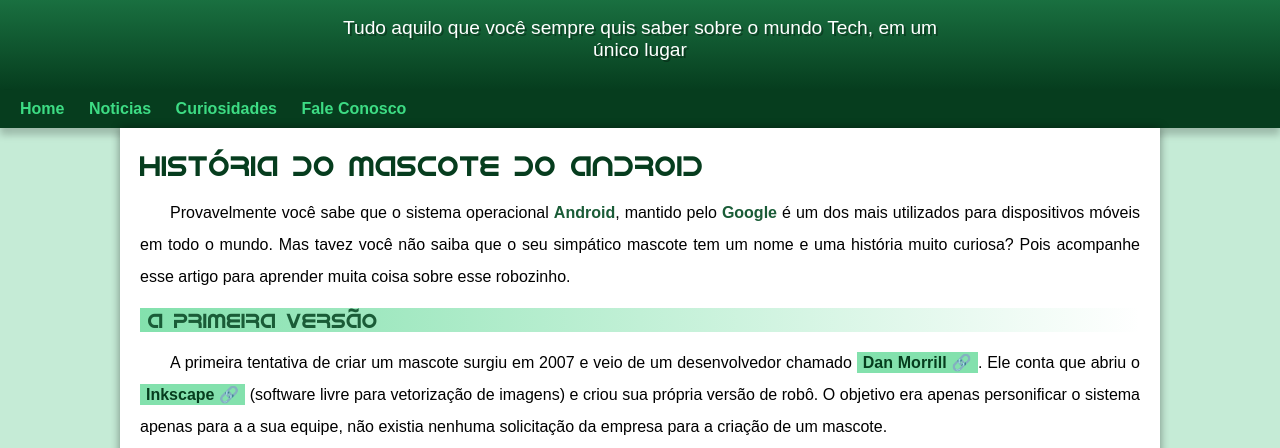
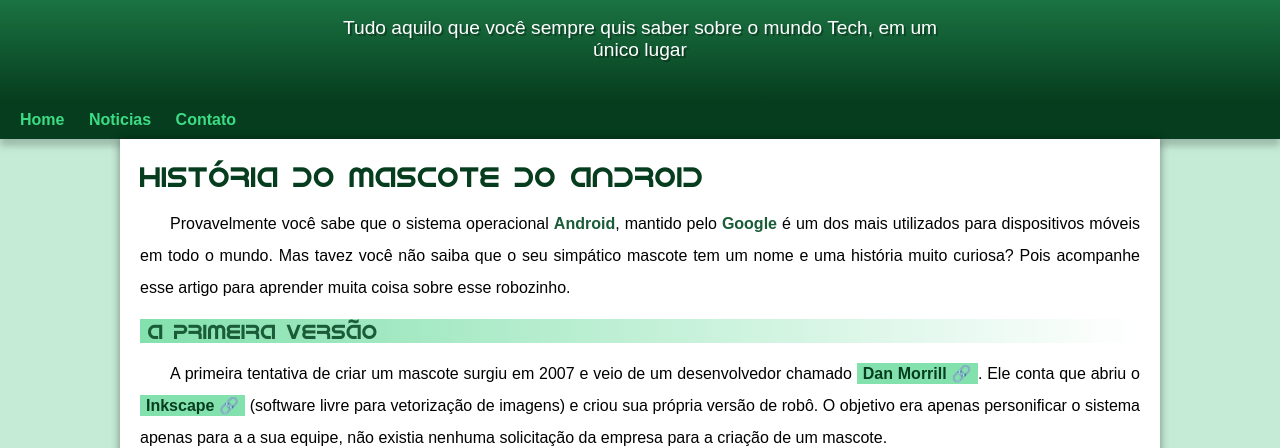
Before and after one commit to FernandoReis55/Projeto-Android, a plain HTML site: page index.html in a window 1280 px wide. Shown: the part 100-548 px from the top of the page. Drawn offline with Linux system fonts and the light colour scheme.

Commit message:
problema de padding corrigido

```diff
--- a/estilo/style.css
+++ b/estilo/style.css
@@ -68,7 +68,7 @@
     padding-right: 10px;
     padding-left: 10px;
     margin: auto;
-    margin-bottom: 20px;
+    padding-bottom: 40px;
     text-shadow: 2px 2px 0px rgba(0, 0, 0, 0.315);
 }
 
--- a/index.html
+++ b/index.html
@@ -16,8 +16,7 @@
         <nav>
             <a href="">Home</a>
             <a href="">Noticias</a>
-            <a href="">Curiosidades</a>
-            <a href="">Fale Conosco</a>
+            <a href="">Contato</a>
         </nav>
 <main>
     <article>
```
